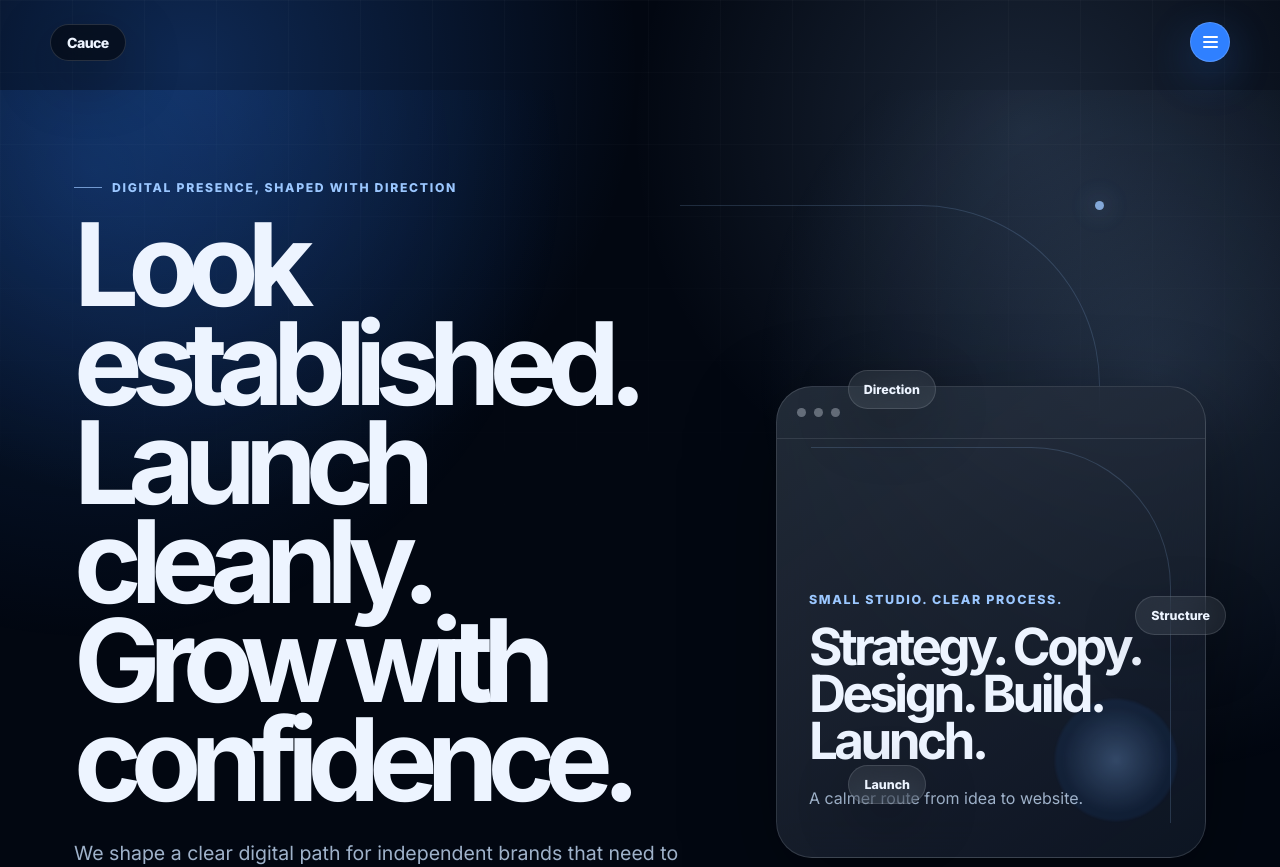
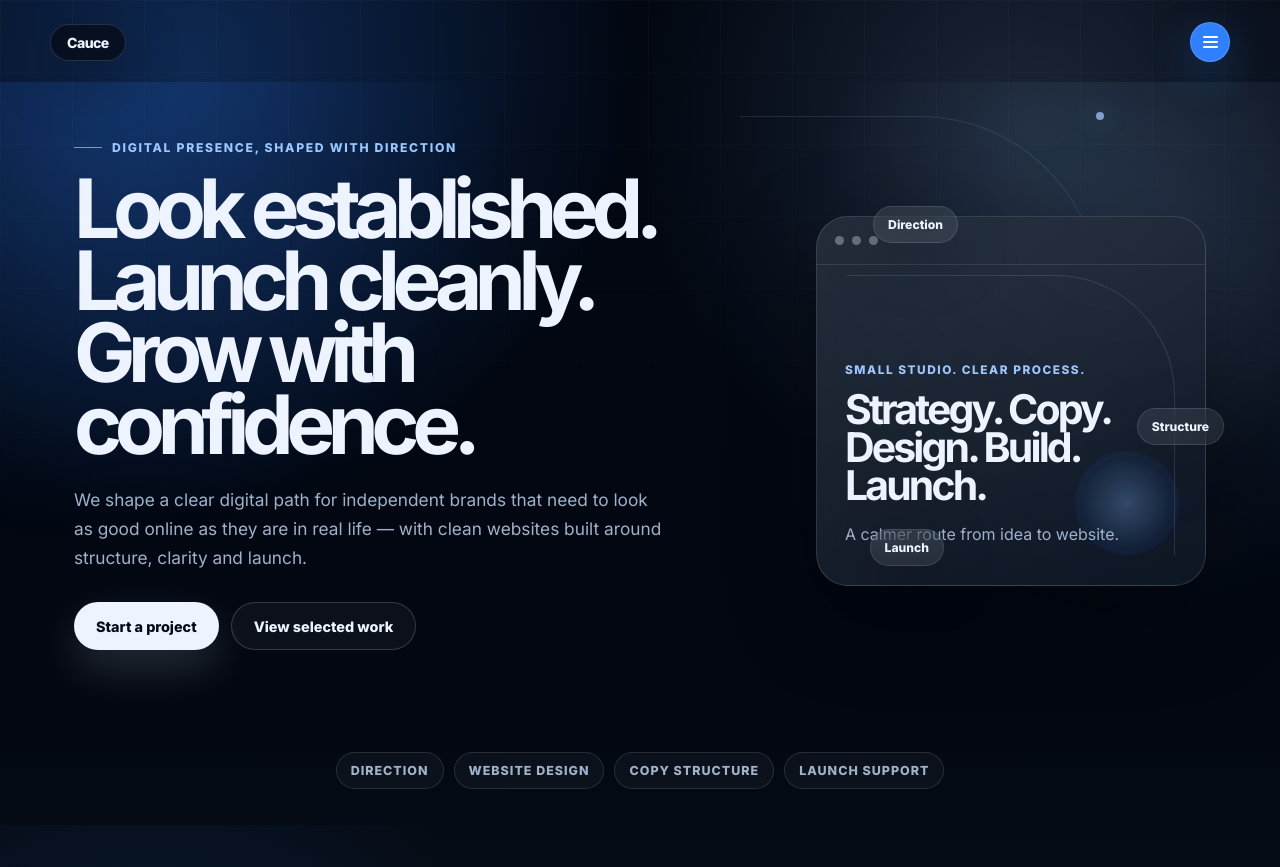
Before and after one commit to stucottam-maker/webdesignsite, a React (Vite) app: page / in a window 1280 px wide. Shown: the top 867 px of the page. Built offline with nearby package versions, Linux system fonts and the light colour scheme.

Commit message:
Refine styles for layout and visual consistency
Adjusted various padding, margin, and size values for consistency and improved layout. Updated border and opacity values for visual refinement.

```diff
--- a/src/style.css
+++ b/src/style.css
@@ -191,7 +191,7 @@ main {
 
 .section {
   position: relative;
-  padding: 122px 24px;
+  padding: 112px 24px;
 }
 
 .section-heading {
@@ -211,7 +211,7 @@ main {
   display: inline-flex;
   align-items: center;
   gap: 10px;
-  margin: 0 0 20px;
+  margin: 0 0 18px;
   color: var(--blue-soft);
   font-size: 0.76rem;
   font-weight: 800;
@@ -272,18 +272,18 @@ main {
 .path-line {
   position: absolute;
   pointer-events: none;
-  border: 1px solid rgba(155, 199, 255, 0.22);
+  border: 1px solid rgba(155, 199, 255, 0.18);
   border-left: none;
   border-bottom: none;
   border-radius: 0 180px 0 0;
-  opacity: 0.8;
+  opacity: 0.75;
 }
 
 .path-line::after {
   content: "";
   position: absolute;
-  width: 9px;
-  height: 9px;
+  width: 8px;
+  height: 8px;
   right: -5px;
   top: -5px;
   border-radius: 999px;
@@ -292,10 +292,10 @@ main {
 }
 
 .hero-path {
-  width: 420px;
-  height: 220px;
+  width: 360px;
+  height: 190px;
   right: 11%;
-  top: 18%;
+  top: 16%;
 }
 
 .route-mark {
@@ -339,12 +339,12 @@ main {
 /* Hero */
 
 .hero {
-  min-height: 100vh;
+  min-height: 78vh;
   position: relative;
-  padding: 172px 24px 118px;
+  padding: 132px 24px 76px;
   display: grid;
-  grid-template-columns: minmax(0, 1.04fr) minmax(360px, 0.76fr);
-  gap: 68px;
+  grid-template-columns: minmax(0, 0.95fr) minmax(340px, 0.72fr);
+  gap: 56px;
   align-items: center;
   width: min(100%, var(--max));
   margin: 0 auto;
@@ -353,10 +353,10 @@ main {
 .hero::before {
   content: "";
   position: absolute;
-  inset: 90px -10vw 40px;
+  inset: 82px -10vw 32px;
   background:
-    radial-gradient(circle at 12% 8%, rgba(47, 128, 255, 0.2), transparent 30%),
-    radial-gradient(circle at 86% 28%, rgba(155, 199, 255, 0.16), transparent 28%);
+    radial-gradient(circle at 12% 8%, rgba(47, 128, 255, 0.18), transparent 30%),
+    radial-gradient(circle at 86% 28%, rgba(155, 199, 255, 0.14), transparent 28%);
   z-index: -1;
 }
 
@@ -367,38 +367,38 @@ main {
 
 .hero-copy h1 {
   margin: 0;
-  max-width: 850px;
-  font-size: clamp(3.7rem, 9vw, 8.7rem);
-  line-height: 0.86;
-  letter-spacing: -0.095em;
+  max-width: 720px;
+  font-size: clamp(2.9rem, 6.4vw, 6.2rem);
+  line-height: 0.88;
+  letter-spacing: -0.09em;
 }
 
 .hero-copy > p:not(.eyebrow) {
-  max-width: 650px;
-  margin: 28px 0 0;
+  max-width: 590px;
+  margin: 24px 0 0;
   color: var(--muted);
-  font-size: clamp(1rem, 1.7vw, 1.22rem);
-  line-height: 1.72;
+  font-size: clamp(0.98rem, 1.35vw, 1.12rem);
+  line-height: 1.68;
 }
 
 .hero-actions {
   display: flex;
   flex-wrap: wrap;
   gap: 12px;
-  margin-top: 34px;
+  margin-top: 30px;
 }
 
 .hero-panel {
   position: relative;
-  min-height: 500px;
+  min-height: 390px;
 }
 
 .hero-card {
   position: absolute;
-  inset: 40px 0 auto auto;
-  width: min(100%, 430px);
-  min-height: 470px;
-  border-radius: 36px;
+  inset: 20px 0 auto auto;
+  width: min(100%, 390px);
+  min-height: 370px;
+  border-radius: 32px;
   overflow: hidden;
   background:
     linear-gradient(145deg, rgba(237, 244, 255, 0.12), rgba(237, 244, 255, 0.03)),
@@ -411,20 +411,20 @@ main {
 .hero-card::before {
   content: "";
   position: absolute;
-  inset: 60px 34px 34px;
-  border: 1px solid rgba(155, 199, 255, 0.18);
+  inset: 58px 30px 30px;
+  border: 1px solid rgba(155, 199, 255, 0.16);
   border-left: 0;
   border-bottom: 0;
-  border-radius: 0 140px 0 0;
+  border-radius: 0 120px 0 0;
 }
 
 .hero-card::after {
   content: "";
   position: absolute;
-  right: 28px;
-  bottom: 36px;
-  width: 122px;
-  height: 122px;
+  right: 26px;
+  bottom: 30px;
+  width: 104px;
+  height: 104px;
   border-radius: 999px;
   background:
     radial-gradient(circle, rgba(155, 199, 255, 0.24), transparent 62%),
@@ -433,11 +433,11 @@ main {
 }
 
 .hero-card-top {
-  height: 52px;
+  height: 48px;
   display: flex;
   align-items: center;
   gap: 8px;
-  padding: 0 20px;
+  padding: 0 18px;
   border-bottom: 1px solid rgba(237, 244, 255, 0.1);
 }
 
@@ -451,17 +451,17 @@ main {
 .hero-card-inner {
   position: relative;
   z-index: 2;
-  padding: 46px 32px;
-  min-height: 418px;
+  padding: 36px 28px;
+  min-height: 318px;
   display: flex;
   flex-direction: column;
   justify-content: flex-end;
 }
 
 .hero-card-inner p {
-  margin: 0 0 16px;
+  margin: 0 0 14px;
   color: var(--blue-soft);
-  font-size: 0.78rem;
+  font-size: 0.74rem;
   font-weight: 800;
   letter-spacing: 0.13em;
   text-transform: uppercase;
@@ -469,51 +469,51 @@ main {
 
 .hero-card-inner h2 {
   margin: 0;
-  font-size: clamp(2.25rem, 4vw, 3.6rem);
+  font-size: clamp(1.85rem, 3.2vw, 2.9rem);
   line-height: 0.92;
   letter-spacing: -0.07em;
 }
 
 .hero-card-inner span {
   display: block;
-  margin-top: 22px;
+  margin-top: 18px;
   color: var(--muted);
   line-height: 1.55;
 }
 
 .floating-note {
   position: absolute;
-  padding: 11px 15px;
+  padding: 10px 14px;
   border-radius: 999px;
   background: rgba(237, 244, 255, 0.08);
   border: 1px solid rgba(237, 244, 255, 0.13);
   backdrop-filter: blur(16px);
   color: var(--text);
-  font-size: 0.78rem;
+  font-size: 0.76rem;
   font-weight: 800;
   box-shadow: 0 18px 60px rgba(0, 0, 0, 0.22);
 }
 
 .note-one {
-  top: 24px;
-  right: 270px;
+  top: 10px;
+  right: 248px;
 }
 
 .note-two {
-  top: 250px;
-  right: -20px;
+  top: 212px;
+  right: -18px;
 }
 
 .note-three {
-  bottom: 42px;
-  right: 280px;
+  bottom: 20px;
+  right: 262px;
 }
 
 /* Trust */
 
 .trust-strip {
   position: relative;
-  padding: 28px 24px 38px;
+  padding: 26px 24px 36px;
   background: linear-gradient(180deg, #020711, #050b14);
   display: flex;
   justify-content: center;
@@ -537,7 +537,7 @@ main {
 
 .statement-section {
   position: relative;
-  padding: 104px 24px 120px;
+  padding: 98px 24px 116px;
   background:
     radial-gradient(circle at 12% 50%, rgba(47, 128, 255, 0.14), transparent 32%),
     linear-gradient(180deg, #050b14, #07111f);
@@ -713,7 +713,7 @@ main {
 
 .services-grid article {
   position: relative;
-  min-height: 340px;
+  min-height: 330px;
   padding: 30px;
   border-radius: 30px;
   background: rgba(237, 244, 255, 0.075);
@@ -740,7 +740,7 @@ main {
 }
 
 .services-grid h3 {
-  margin: 88px 0 16px;
+  margin: 82px 0 16px;
   font-size: 1.65rem;
   letter-spacing: -0.045em;
 }
@@ -789,7 +789,7 @@ main {
   border-radius: 28px;
   background: rgba(237, 244, 255, 0.09);
   border: 1px solid rgba(237, 244, 255, 0.14);
-  min-height: 280px;
+  min-height: 270px;
 }
 
 .process-grid article::before {
@@ -812,7 +812,7 @@ main {
 }
 
 .process-grid h3 {
-  margin: 86px 0 14px;
+  margin: 78px 0 14px;
   font-size: 1.45rem;
   letter-spacing: -0.04em;
 }
@@ -871,7 +871,7 @@ main {
 
 .contact-section {
   position: relative;
-  padding: 140px 24px 150px;
+  padding: 132px 24px 142px;
   background:
     radial-gradient(circle at 80% 20%, rgba(255, 255, 255, 0.52), transparent 30%),
     linear-gradient(180deg, #3488dc, #7ab3ff 56%, #b8d9ff);
@@ -951,19 +951,19 @@ main {
 @media (max-width: 980px) {
   .hero {
     grid-template-columns: 1fr;
-    padding-top: 148px;
+    padding-top: 128px;
     gap: 42px;
   }
 
   .hero-panel {
-    min-height: 430px;
+    min-height: 390px;
   }
 
   .hero-card {
     position: relative;
     inset: auto;
     width: 100%;
-    min-height: 430px;
+    min-height: 370px;
   }
 
   .note-one {
@@ -973,7 +973,7 @@ main {
   }
 
   .note-two {
-    top: 180px;
+    top: 166px;
     right: 18px;
   }
 
@@ -1013,12 +1013,18 @@ main {
     height: 38px;
   }
 
+  .nav-dropdown {
+    top: 50px;
+  }
+
   .hero {
-    padding: 126px 18px 82px;
+    padding: 112px 18px 64px;
+    min-height: auto;
   }
 
   .hero-copy h1 {
-    font-size: clamp(3.2rem, 17vw, 5.6rem);
+    font-size: clamp(2.75rem, 14vw, 4.5rem);
+    line-height: 0.9;
   }
 
   .hero-copy > p:not(.eyebrow) {
@@ -1034,17 +1040,21 @@ main {
   }
 
   .hero-panel {
-    min-height: 385px;
+    min-height: 350px;
   }
 
   .hero-card {
-    min-height: 385px;
+    min-height: 350px;
     border-radius: 28px;
   }
 
   .hero-card-inner {
-    min-height: 330px;
-    padding: 34px 24px;
+    min-height: 302px;
+    padding: 32px 24px;
+  }
+
+  .hero-card-inner h2 {
+    font-size: clamp(1.9rem, 11vw, 2.9rem);
   }
 
   .floating-note {
```
